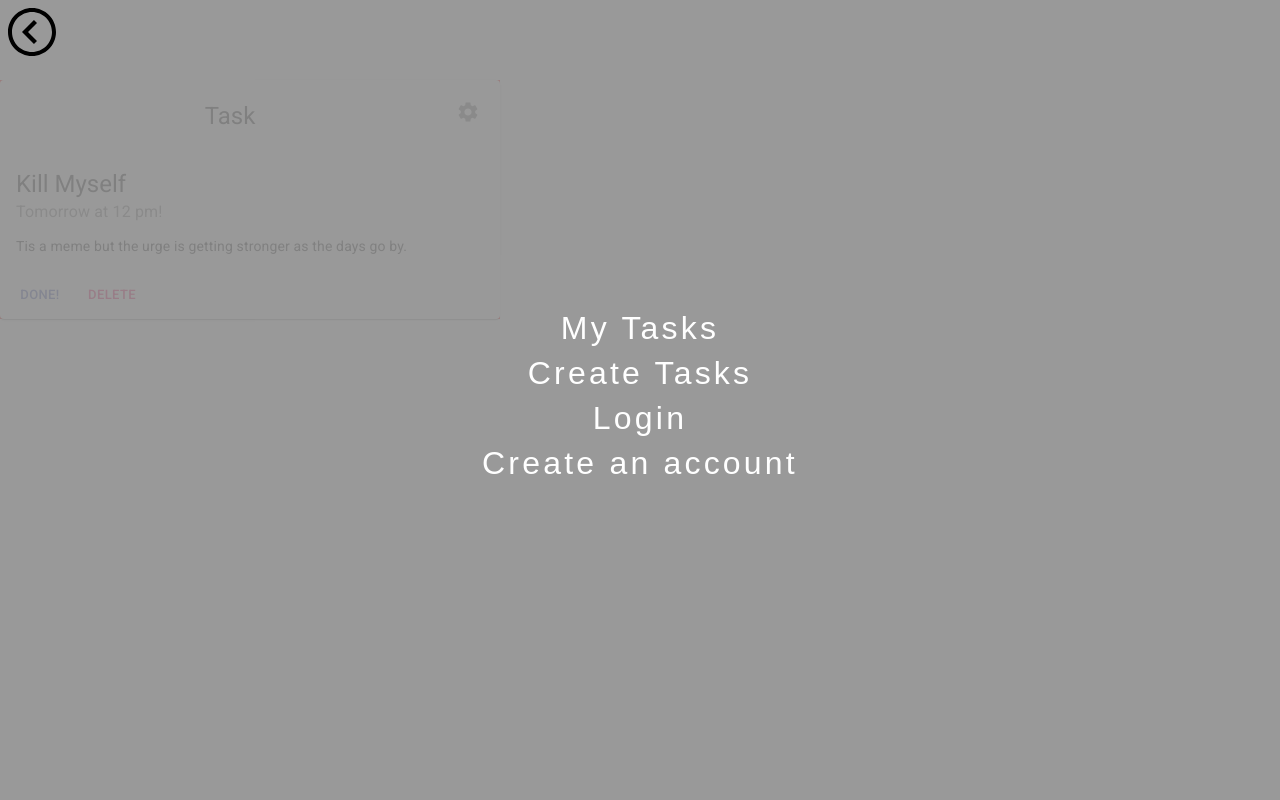
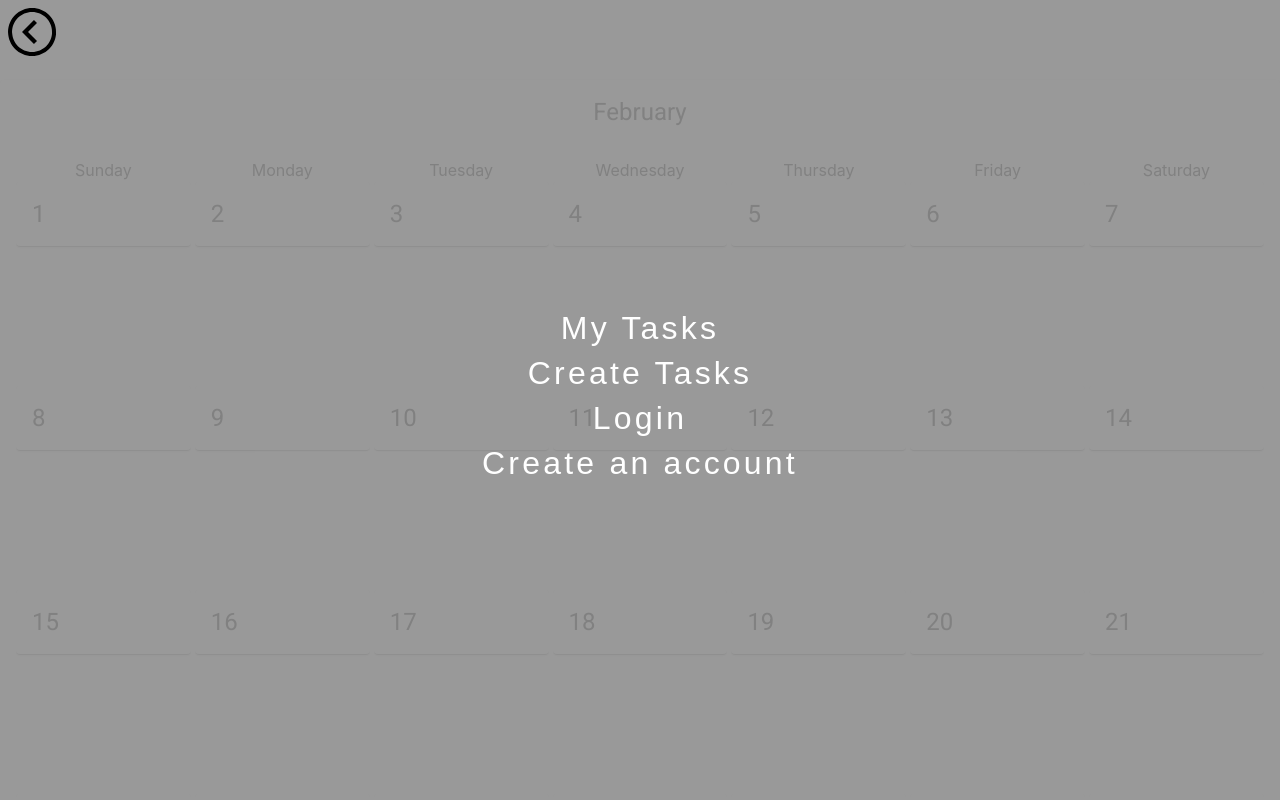
Before and after one commit to BCarlson1512/YuHacks-Deadline-Buddy, a React (Create React App) app in the folder frontend/: page /test in a window 1280 px wide. Shown: the top 800 px of the page. Built offline with nearby package versions, Linux system fonts and the light colour scheme.

Commit message:
Started Calendar

```diff
--- /dev/null
+++ b/frontend/src/components/CalendarInterface/CalendarFakeData.js
@@ -0,0 +1,8 @@
+export const FakeData = {
+    month: 'February',
+    dayData: {
+        '1': {
+            tasks:[]
+        }
+    }
+}
--- /dev/null
+++ b/frontend/src/components/CalendarInterface/CalendarItem.js
@@ -0,0 +1,16 @@
+import React from 'react'
+import {
+    Card,
+    CardHeader
+} from '@material-ui/core'
+
+export default function CalendarItem(props) {
+
+    console.log(props.data)
+
+    return (
+        <Card>
+            <CardHeader title={props.number} titleTypographyProps={{align: 'left'}}/>
+        </Card>
+    )
+}
--- /dev/null
+++ b/frontend/src/components/CalendarInterface/index.js
@@ -0,0 +1,52 @@
+import React from 'react'
+import {
+    Card,
+    CardHeader,
+    CardContent,
+    GridList,
+    GridListTile,
+    Typography
+} from '@material-ui/core'
+
+import CalendarItem from './CalendarItem'
+
+import { FakeData } from './CalendarFakeData'
+
+const generateDatesFromData = (dateData) => {
+    var dates = []
+
+    for (var i = 0; i < 31; i++) {
+        dates.push((
+            <GridListTile key={i} cols={1}>
+                <CalendarItem number={i + 1} data={dateData['' + (i + 1)]}  />
+            </GridListTile>
+        ))
+    }
+
+    return dates
+}
+
+export default function CalendarInterface(props) {
+
+    return (
+        <Card>
+            <CardHeader title={FakeData.month} />
+            <CardContent>
+                <GridList cellHeight={20} cols={7}>
+                    {["Sunday", "Monday", "Tuesday", "Wednesday", "Thursday", "Friday", "Saturday"].map(day => (
+                        <GridListTile cols={1}>
+                            <Typography variant="body" component="p">
+                                {day}
+                            </Typography>
+                        </GridListTile>
+                    ))}
+                </GridList>
+
+                <GridList cellHeight={200} cols={7}>
+                    {generateDatesFromData(FakeData.dayData)}
+                </GridList>
+            </CardContent>
+
+        </Card>
+    )
+}
--- a/frontend/src/screens/TestPage.js
+++ b/frontend/src/screens/TestPage.js
@@ -1,10 +1,10 @@
 import React from 'react'
-import TodoItem from '../components/TodoItem'
+import CalendarInterface from '../components/CalendarInterface'
 
 export default function HomeScreen() {
     return (
-        <div style={{width: '500px', backgroundColor: 'red'}}>
-            <TodoItem />
+        <div style={{width:'100%'}}>
+            <CalendarInterface />
         </div>
     )
 }
```
